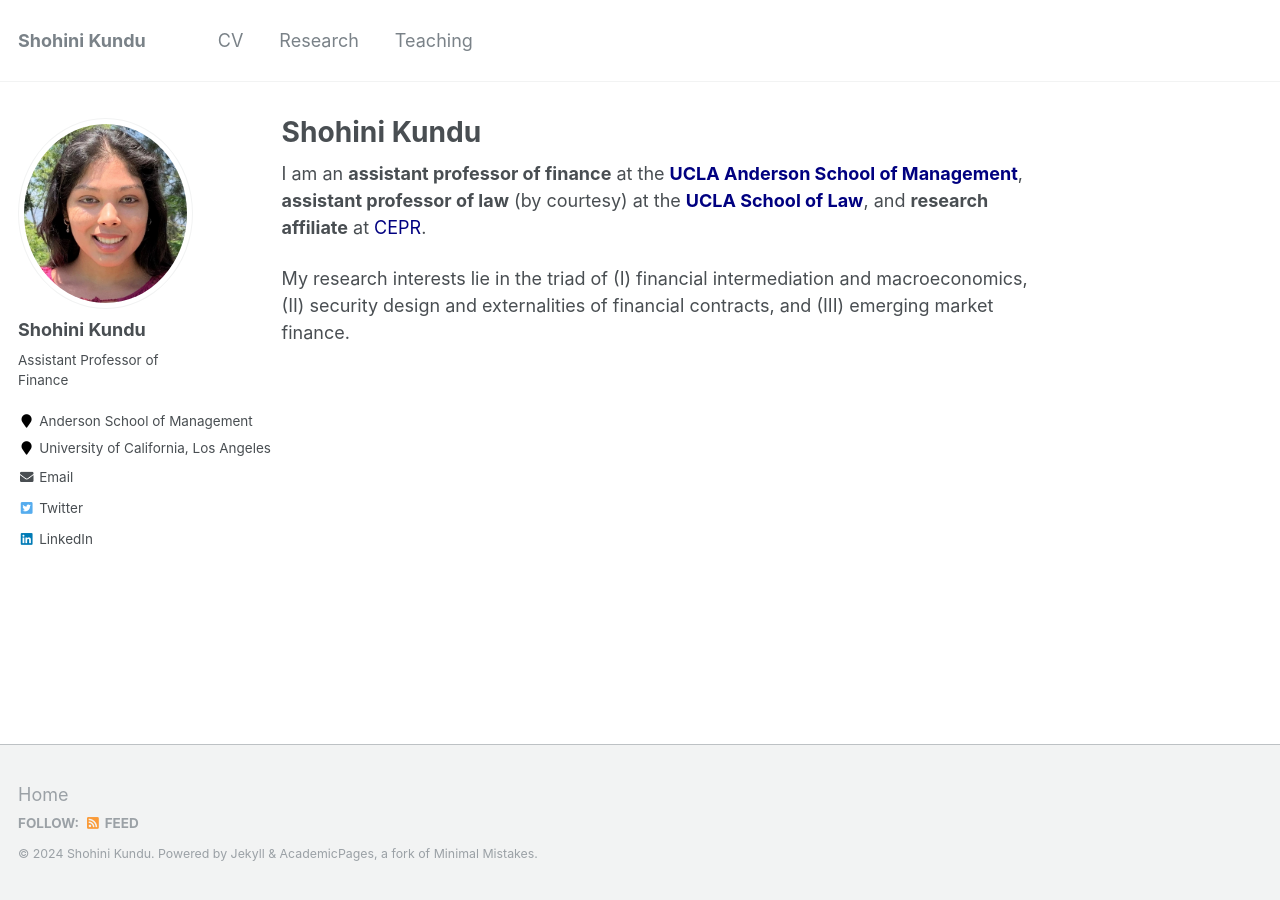
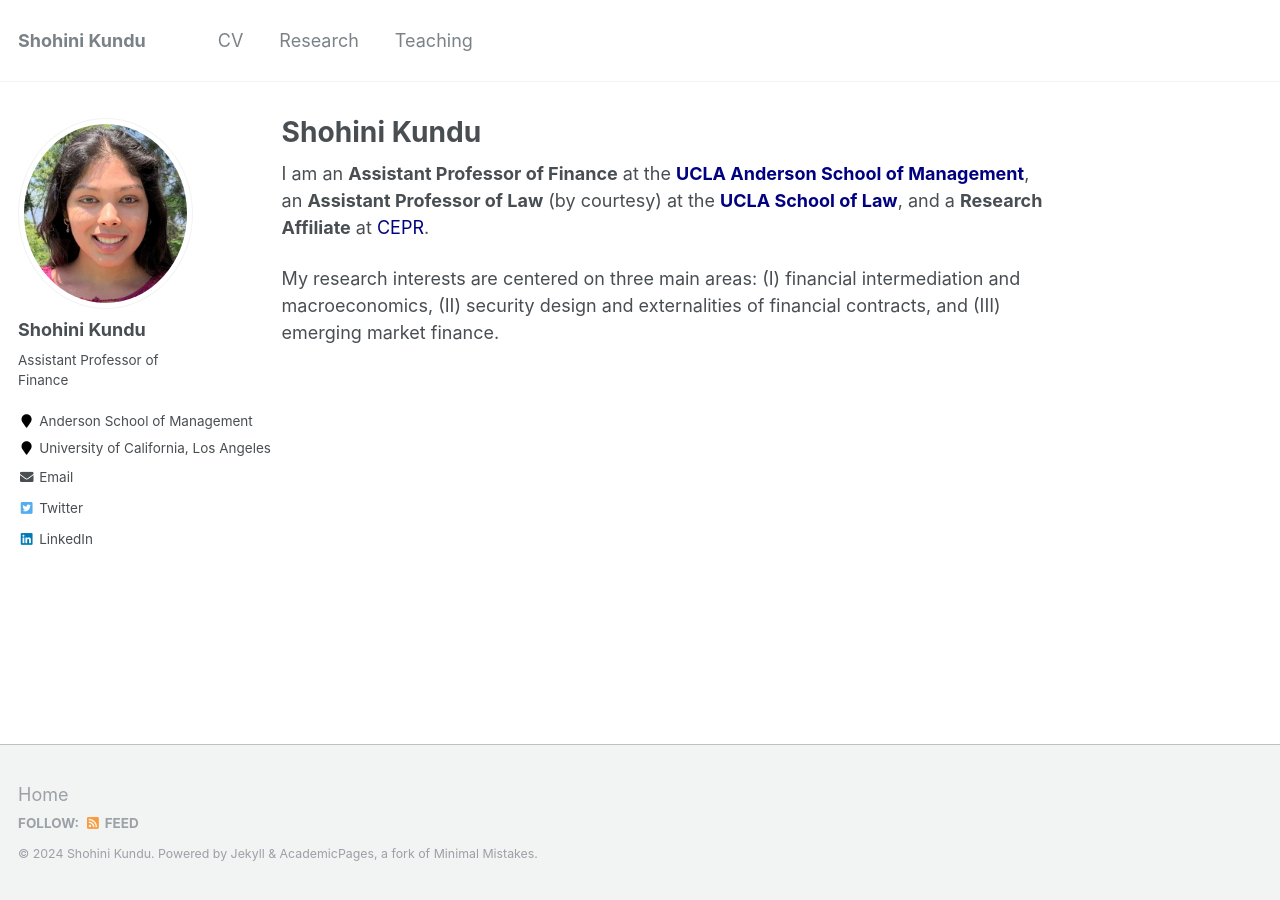
Before and after one commit to shohinikundu/shohinikundu.github.io, a Jekyll site: the page built from _pages/about.md, in a window 1280 px wide. Built offline with Jekyll 4.4.1, drawn with Linux system fonts in a browser that asks for light colours.

Commit message:
Update about.md

```diff
--- a/_pages/about.md
+++ b/_pages/about.md
@@ -8,6 +8,6 @@ redirect_from:
   - /about.html
 ---
 
-I am an **assistant professor of finance** at the <a href="https://www.anderson.ucla.edu/" style="color:rgb(0, 0, 128); text-decoration: none;">**UCLA Anderson School of Management**</a>, **assistant professor of law** (by courtesy) at the <a href="https://law.ucla.edu/" style="color:rgb(0, 0, 128); text-decoration: none;">**UCLA School of Law**</a>, and **research affiliate** at <a href="https://cepr.org/" style="color:rgb(0, 0, 128); text-decoration: none;">CEPR</a>.
+I am an **Assistant Professor of Finance** at the <a href="https://www.anderson.ucla.edu/" style="color:rgb(0, 0, 128); text-decoration: none;">**UCLA Anderson School of Management**</a>, an **Assistant Professor of Law** (by courtesy) at the <a href="https://law.ucla.edu/" style="color:rgb(0, 0, 128); text-decoration: none;">**UCLA School of Law**</a>, and a **Research Affiliate** at <a href="https://cepr.org/" style="color:rgb(0, 0, 128); text-decoration: none;">CEPR</a>.
 
-My research interests lie in the triad of (I) financial intermediation and macroeconomics, (II) security design and externalities of financial contracts, and (III) emerging market finance.
+My research interests are centered on three main areas: (I) financial intermediation and macroeconomics, (II) security design and externalities of financial contracts, and (III) emerging market finance.
```
